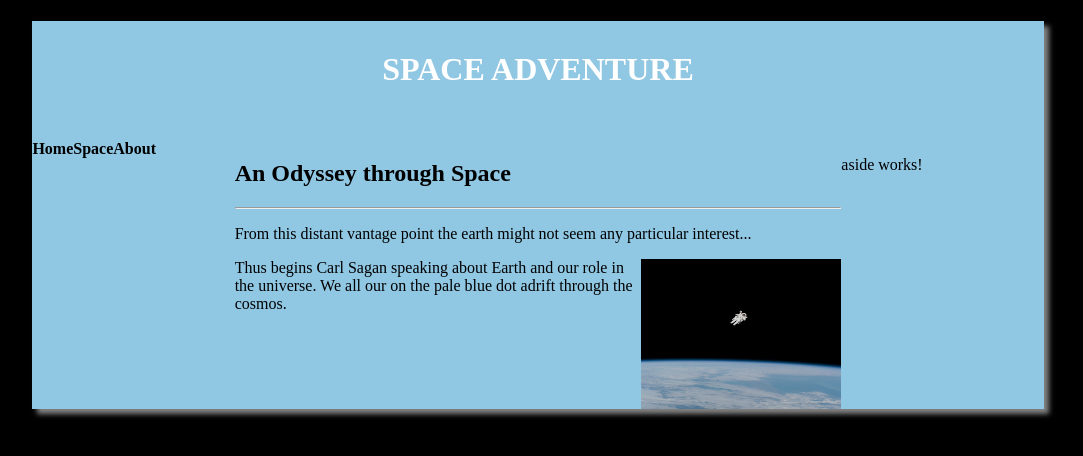
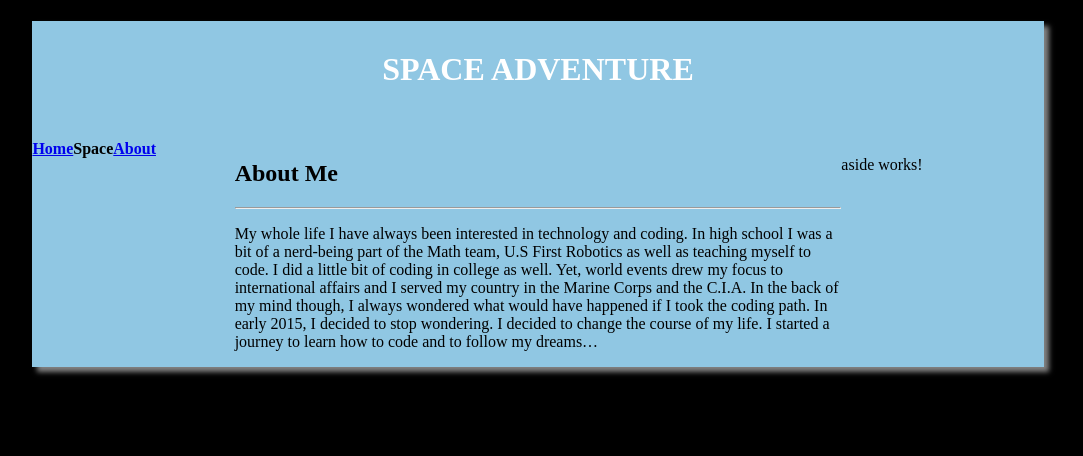
Before and after one commit to ravenusmc/space_adventure, an Angular app: page /about in a window 1280 px wide. Shown: the top 456 px of the page, without its empty margins (102-1185 px from the left). Built offline with nearby package versions, Linux system fonts and the light colour scheme.

Commit message:
routes are working

```diff
--- /dev/null
+++ b/src/app/about/about.component.html
@@ -0,0 +1,14 @@
+<main class='main'>
+    <h2>About Me</h2>
+    <hr>
+    <p>My whole life I have always been interested in technology and coding.
+        In high school I was a bit of a nerd-being part of the Math team,
+        U.S First Robotics as well as teaching myself to code. I did a little
+        bit of coding in college as well. Yet, world events drew my focus to
+        international affairs and I served my country in the Marine Corps and
+        the C.I.A. In the back of my mind though, I always wondered what would
+        have happened if I took the coding path. In early 2015, I decided to
+        stop wondering. I decided to change the course of my life. I started a
+        journey to learn how to code and to follow my dreams…
+    <p>
+</main>
--- /dev/null
+++ b/src/app/about/about.component.ts
@@ -0,0 +1,15 @@
+import { Component, OnInit } from '@angular/core';
+
+@Component({
+  selector: 'app-about',
+  templateUrl: './about.component.html',
+  styleUrls: ['./about.component.css']
+})
+export class AboutComponent implements OnInit {
+
+  constructor() { }
+
+  ngOnInit() {
+  }
+
+}
--- a/src/app/app.component.html
+++ b/src/app/app.component.html
@@ -1,6 +1,8 @@
 <app-header></app-header>
 <div id='demo'>
     <app-nav class='nav'></app-nav>
-    <app-main class='main'></app-main>
+    <div class='main'>
+     <router-outlet></router-outlet>
+    </div>
     <app-aside class='aside'></app-aside>
 </div>
--- /dev/null
+++ b/src/app/app.router.ts
@@ -0,0 +1,14 @@
+import { ModuleWithProviders } from '@angular/core';
+import { Routes, RouterModule } from '@angular/router';
+
+import { AppComponent } from './app.component';
+import { AboutComponent } from './about/about.component';
+import { MainComponent } from './main/main.component';
+
+export const router: Routes = [
+    { path: '', redirectTo: 'main', pathMatch: 'full'},
+    { path: 'main', component: MainComponent},
+    { path: 'about', component: AboutComponent}
+];
+
+export const routes: ModuleWithProviders = RouterModule.forRoot(router);
--- a/src/app/main/main.component.html
+++ b/src/app/main/main.component.html
@@ -7,6 +7,4 @@
         <p>Thus begins Carl Sagan speaking about Earth and our role in the universe. We
         all our on the pale blue dot adrift through the cosmos.</p>
     </div>
-
-
 </main>
--- a/src/app/nav/nav.component.html
+++ b/src/app/nav/nav.component.html
@@ -1,7 +1,7 @@
 <nav>
     <b>
-        <a>Home</a>
+        <a routerLink="main">Home</a>
         <a>Space</a>
-        <a>About</a>
+        <a routerLink="about">About</a>
     </b>
 </nav>
```
Also changed, not shown: src/app/app.module.ts (+6 -3 lines), src/app/about/about.component.css (added).
